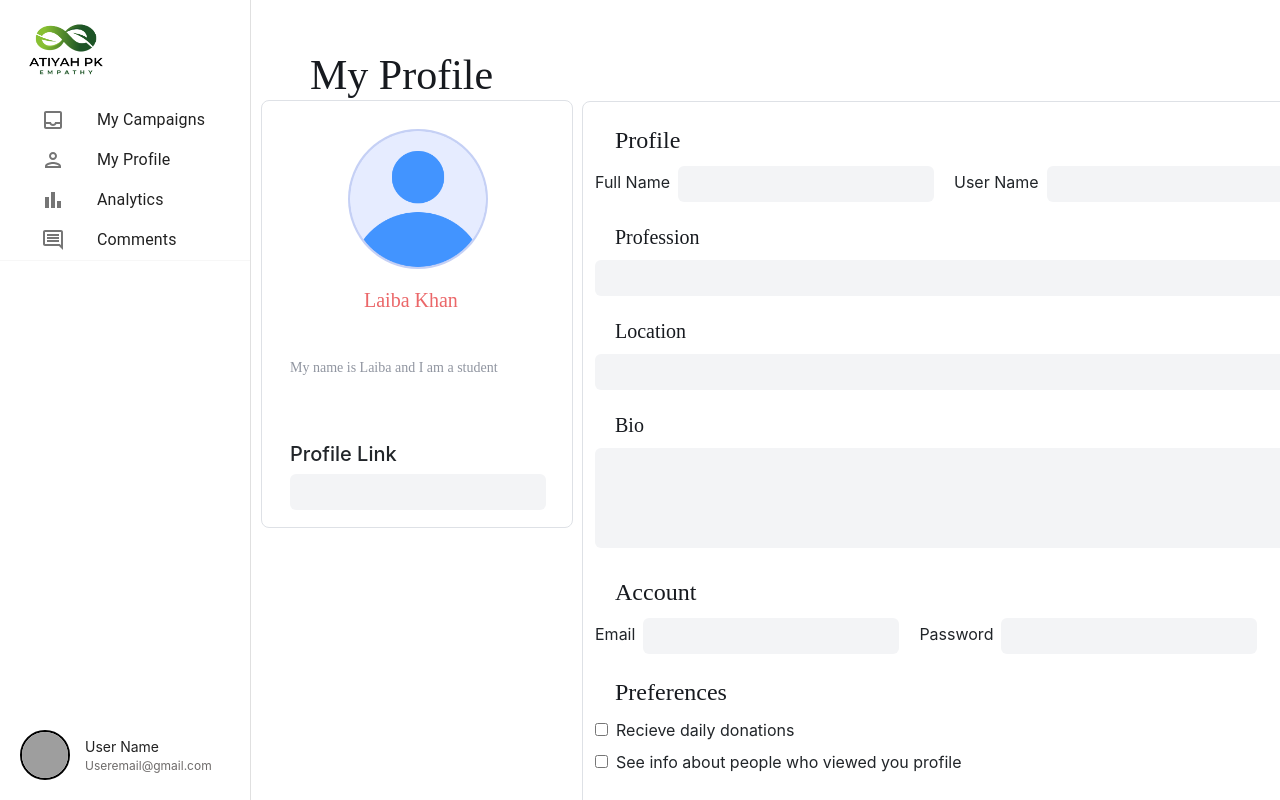
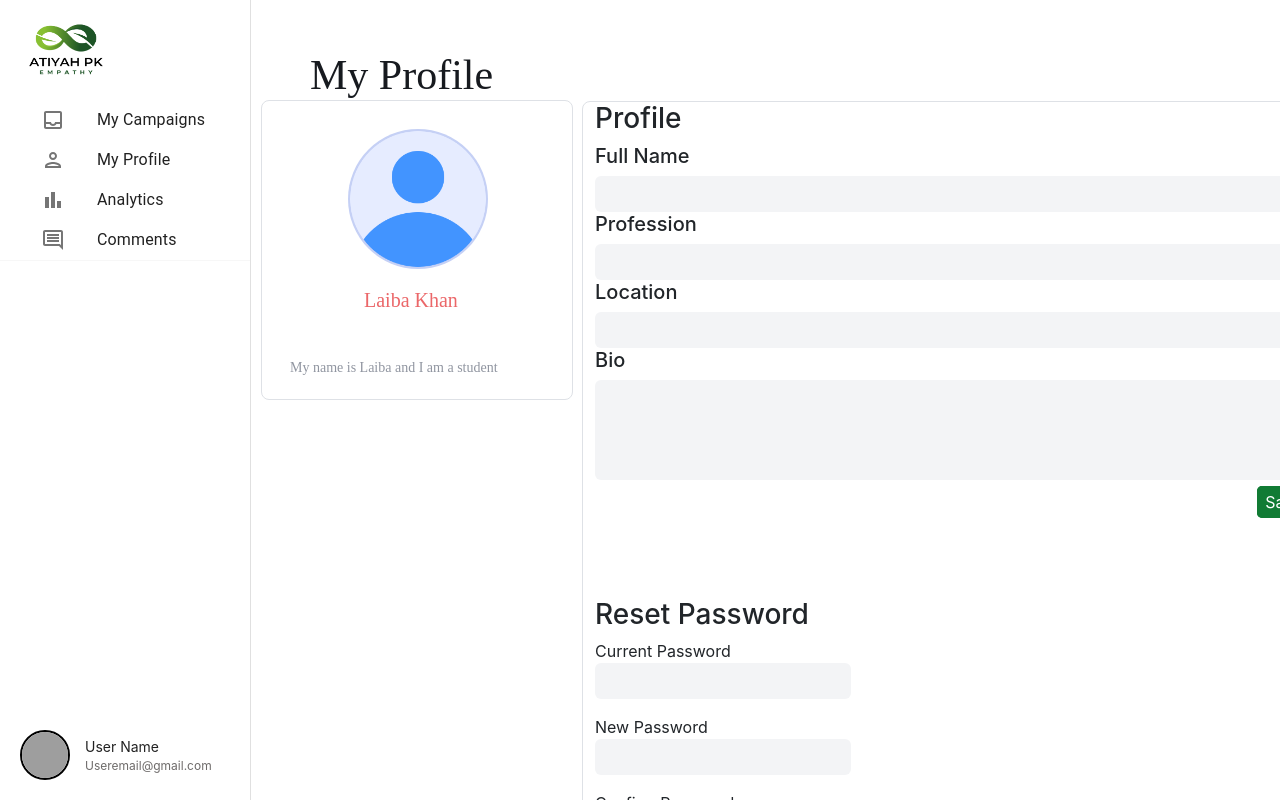
Before and after one commit to Danishkhilji/atiyah-pk, a React (Create React App) app in the folder client/: page /donor/profile in a window 1280 px wide. Shown: the top 800 px of the page. Built offline with nearby package versions, Linux system fonts and the light colour scheme; grey boxes are pictures that could not be loaded.

Commit message:
profile page basic structure done

```diff
--- a/client/src/components/Footer/Footer.jsx
+++ b/client/src/components/Footer/Footer.jsx
@@ -12,11 +12,11 @@ export default function Footer() {
     return (
         <>
             <div className="main-foot">
-                <div className="footer-box" style={{ backgroundColor: "white", marginTop: "20px", border: "none", display: "flex", justifyContent: "space-around", width: "100%" }} >
+                <div className="footer-box" style={{ backgroundColor: "white", border: "none", display: "flex", width: "2rem" }} >
                     <div>
                         <img src={Logo} alt="logo" className="footer-logo" />
                     </div>
-                    <div className="main-footer-contents">
+                    {/* <div className="main-footer-contents">
                         <div className="footer-contents">
                             <h6>Products</h6>
                             <p>Features</p>
@@ -33,8 +33,8 @@ export default function Footer() {
                             <p>About</p>
                             <p>Join Us</p>
                         </div>
-                    </div>
-                    <div>
+                    </div> */}
+                    {/* <div>
                         <div >
                             <h5>Subscribe to our Newsletter</h5>
                             <p>For Product annoucments and exclusive insights</p>
@@ -46,9 +46,8 @@ export default function Footer() {
                                 <Button variant="contained" id="subscribe-btn" style={{ background: '#117b34' }}>Subscribe</Button>
                             </div>
                             <br />
-
                         </div>
-                    </div>
+                    </div> */}
                 </div>
                 <div className="footer-copyright-content">
                     <div>
--- a/client/src/components/Footer/footer.css
+++ b/client/src/components/Footer/footer.css
@@ -6,13 +6,13 @@
   width: 100%;
   display: flex;
   justify-content: space-around;
+  margin-top: 49px;
+  height: 2rem;
 }
 
 .main-foot {
   border-top: 1px solid rgb(199, 199, 199);
-
   display: flex;
-  flex-direction: column;
   justify-content: center;
   align-items: center;
 }
--- a/client/src/pages/receiver/UploadCampaign.jsx
+++ b/client/src/pages/receiver/UploadCampaign.jsx
@@ -60,12 +60,23 @@ export default function UploadCampaign() {
 
     const handleFormInputChange = (name) => (event) => {
         const { value } = event.target;
+
+        // Check word count for campaign description
+        if (name === "campaignDescription") {
+            const wordCount = value.trim().split(/\s+/).length;
+            if (wordCount > 50) {
+                setError("Campaign description should not exceed 50 words.");
+                return;
+            }
+        }
+
         setCampaignData((prevData) => ({
             ...prevData,
             [name]: value,
         }));
         setError('');
     };
+
 
     const handleCitySelect = (event) => {
         setSelectedCity(event.target.value);
@@ -161,8 +172,8 @@ export default function UploadCampaign() {
         }
 
         if (activeStep === 4) {
-            if (!campaignData.accountNumber || campaignData.accountNumber.length !== 16) {
-                setError("Please enter a valid 16-digit account number.");
+            if (!campaignData.accountNumber || campaignData.accountNumber.length < 8 || campaignData.accountNumber.length > 17) {
+                setError("Please enter a valid account number.");
                 return;
             }
         }
@@ -174,7 +185,6 @@ export default function UploadCampaign() {
             setSkipped(newSkipped);
         }
     };
-
 
     const handleBack = () => {
         setActiveStep((prevActiveStep) => prevActiveStep - 1);
@@ -332,6 +342,7 @@ export default function UploadCampaign() {
                                     <Form.Control
                                         id="outlined-basic text"
                                         placeholder="Campaign Description"
+                                        name="campaignDescription"
                                         onChange={handleFormInputChange("campaignDescription")}
                                         variant="outlined"
                                         style={{ marginBottom: "1rem" }}
--- a/client/src/pages/websites/Profile.jsx
+++ b/client/src/pages/websites/Profile.jsx
@@ -70,7 +70,7 @@ const Profile = () => {
     top: '100px',
     left: '261px',
     width: '312px',
-    height: '428px',
+    height: '300px',
     background: '#FFFFFFFF',
     borderRadius: '8px',
     borderWidth: '1px',
@@ -126,41 +126,7 @@ const Profile = () => {
     width: '35px',
     height: '35px',
     borderRadius: '17.5px',
-  };
-
-  const activeAvatarBadgeStyle = {
-    background: '#000000FF',
-    opacity: '0',
-    borderWidth: '1.5px',
-    borderColor: '#FFFFFFFF',
-  };
-
-  const inactiveAvatarBadgeStyle = {
-    background: '#000000FF',
-    opacity: '0',
-    borderWidth: '1.5px',
-    borderColor: '#FFFFFFFF',
-  };
-
-  const idleAvatarBadgeStyle = {
-    background: '#000000FF',
-    opacity: '0',
-    borderWidth: '1.5px',
-    borderColor: '#FFFFFFFF',
-  };
-
-  const doNotDisturbAvatarBadgeStyle = {
-    display: 'flex',
-    alignItems: 'center',
-    justifyContent: 'center',
-    fontSize: '35px',
-    lineHeight: '35px',
-    color: '#FFFFFFFF',
-    background: '#000000FF',
-    opacity: '0',
-    borderWidth: '1.5px',
-    borderColor: '#FFFFFFFF',
-  };
+  }
 
   const textStyle = {
     position: 'absolute',
@@ -183,13 +149,6 @@ const Profile = () => {
     color: '#9095A0FF',
   };
 
-  const textboxStyle = {
-    position: 'absolute',
-    top: '341px',
-    left: '28px',
-    opacity: '1',
-  };
-
   const textboxInputStyle = {
     width: '256px',
     height: '36px',
@@ -203,76 +162,10 @@ const Profile = () => {
     outline: 'none',
   };
 
-  const textboxIconStyle = {
-    position: 'absolute',
-    top: '12px',
-    right: '12px',
-    width: '16px',
-    height: '16px',
-    fill: '#171A1FFF',
-  };
-
-  const textboxLabelStyle = {
-    fontSize: '14px',
-    lineHeight: '22px',
-  };
-
-  const textboxHoverStyle = {
-    color: '#171A1FFF',
-    background: '#F3F4F6FF',
-  };
-
-  const textboxFocusedStyle = {
-    color: '#171A1FFF',
-    background: '#FFFFFFFF',
-  };
-
-  const textboxDisabledStyle = {
-    color: '#171A1FFF',
-    background: '#F3F4F6FF',
-  };
-
-  const disabledIconStyle = {
-    fill: '#171A1FFF',
-  };
-
-
-
-  const headingStyle = {
-    fontFamily: 'Poppins',
-    fontSize: '24px',
-    lineHeight: '36px',
-    color: '#171A1FFF',
-    marginTop: '20px',
-    marginLeft: '20px',
-  };
-
-  const subHeadingStyle = {
-    fontFamily: 'Poppins',
-    fontSize: '20px',
-    lineHeight: '30px',
-    color: '#171A1FFF',
-    marginTop: '20px',
-    marginLeft: '20px',
-  };
   const buttonStyle = {
-    position: 'absolute',
-    top: '700px',
-    left: '636px',
-    width: '168px',
-    height: '44px',
-    padding: '0 16px',
-    display: 'flex',
-    alignItems: 'center',
-    justifyContent: 'center',
-    fontFamily: 'Mulish',
-    fontSize: '16px',
-    lineHeight: '26px',
-    color: '#FFFFFFFF',
-    background: '#EB6769FF',
-    opacity: '1',
-    border: 'none',
-    borderRadius: '6px',
+    width: '9rem',
+    height: '2rem',
+    color: 'white',
   };
 
   return (
@@ -307,70 +200,57 @@ const Profile = () => {
             My name is Laiba and I am a student
           </div>
 
-          <div style={textboxStyle} className="textbox">
-            <h5>Profile Link</h5>
-            <input type="text" style={textboxInputStyle} />
-            <svg style={textboxIconStyle}>
-              <path d="..." />
-            </svg>
-          </div>
-
           <div style={profileContainerStyle} className="container">
-            <h3 style={headingStyle}>Profile</h3>
+            <h3>Profile</h3>
             <div style={{ display: 'flex' }}>
-              <div style={{ marginRight: '20px' }}>
-                <label htmlFor="fullName">Full Name</label>
-                <input type="text" id="fullName" style={{ ...textboxInputStyle, marginLeft: '8px' }} />
-              </div>
-              <div>
-                <label htmlFor="userName">User Name</label>
-                <input type="text" id="userName" style={{ ...textboxInputStyle, marginLeft: '8px' }} />
+              <div style={{ display: 'flex', flexDirection: 'column' }}>
+                <h5>Full Name</h5>
+                <input type="text" id="fullName" style={{ ...textboxInputStyle, width: '800px' }} />
               </div>
             </div>
 
-
-            <h5 style={subHeadingStyle}>Profession</h5>
+            <h5>Profession</h5>
             <div>
               <input type="text" style={{ ...textboxInputStyle, width: '800px' }} />
             </div>
 
 
-            <h5 style={subHeadingStyle}>Location</h5>
+            <h5>Location</h5>
             <div>
               <input type="text" style={{ ...textboxInputStyle, width: '800px' }} />
             </div>
 
-            <h5 style={subHeadingStyle}>Bio</h5>
+            <h5>Bio</h5>
             <div>
               <textarea style={{ ...textboxInputStyle, height: '100px', paddingTop: '7px', paddingBottom: '7px', width: '800px' }}></textarea>
             </div>
 
+            <div style={{ display: 'flex', justifyContent: 'flex-end', marginBottom: '5rem' }}>
+              <button style={buttonStyle} className="button" onClick={updateProfilePicture}>Save Information</button>
+            </div>
+
             <div className="line"></div>
 
-            <h3 style={headingStyle}>Account</h3>
-            <div style={{ display: 'flex' }}>
-              <div style={{ marginRight: '20px' }}>
-                <label htmlFor="Email">Email</label>
-                <input type="text" id="Email" style={{ ...textboxInputStyle, marginLeft: '8px' }} />
+            <h3>Reset Password</h3>
+            <div style={{ display: 'flex', flexDirection: 'column' }}>
+              <div style={{ display: 'flex', flexDirection: 'column', marginBottom: '1rem' }}>
+                <label htmlFor="CurrentPassword" >Current Password</label>
+                <input type="password" id="CurrentPassword" style={{ ...textboxInputStyle }} />
               </div>
-              <div>
-                <label htmlFor="Password">Password</label>
-                <input type="text" id="Password" style={{ ...textboxInputStyle, marginLeft: '8px' }} />
+              <div style={{ display: 'flex', flexDirection: 'column', marginBottom: '1rem' }}>
+                <label htmlFor="NewPassword">New Password</label>
+                <input type="password" id="NewPNewassword" style={{ ...textboxInputStyle }} />
+              </div>
+              <div style={{ display: 'flex', flexDirection: 'column', marginBottom: '1rem' }}>
+                <label htmlFor="ConfirmPassword">Confirm Password</label>
+                <input type="password" id="ConfirmPassword" style={{ ...textboxInputStyle }} />
               </div>
             </div>
 
             <div className="line"></div>
-
-            <h3 style={headingStyle}>Preferences</h3>
-            <div style={{ marginBottom: '8px' }}>
-              <input type="checkbox" id="checkbox1" style={{ marginRight: '8px' }} />
-              <label htmlFor="checkbox1">Recieve daily donations </label>
+            <div style={{ display: 'flex', justifyContent: 'flex-end' }}>
+              <button style={buttonStyle} className="button" onClick={updateProfilePicture}>Update Password</button>
             </div>
-            <div style={{ marginBottom: '8px' }}>
-              <input type="checkbox" id="checkbox2" style={{ marginRight: '8px' }} />
-              <label htmlFor="checkbox2">See info about people who viewed you profile </label>
-            </div>
-            <button style={buttonStyle} className="button" onClick={updateProfilePicture}>Save Information</button>
           </div>
         </div>
       </div>
--- a/client/src/styles/App.css
+++ b/client/src/styles/App.css
@@ -207,8 +207,8 @@
 }
 
 .footer-logo {
-  height: 13rem;
-  width: 13rem;
+  height: 10rem;
+  width: 10rem;
 }
 
 .email-group {
```
